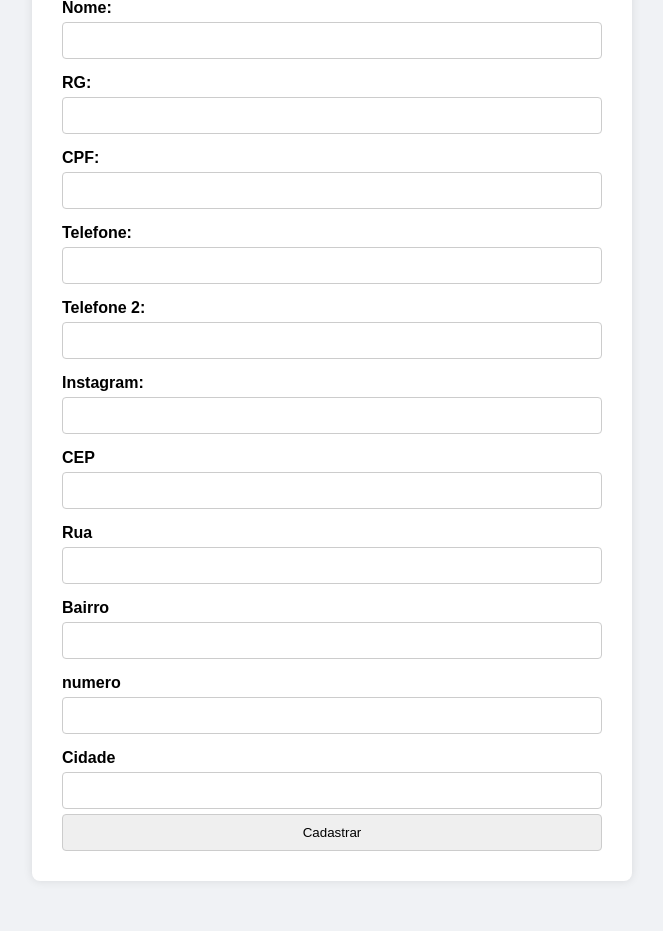
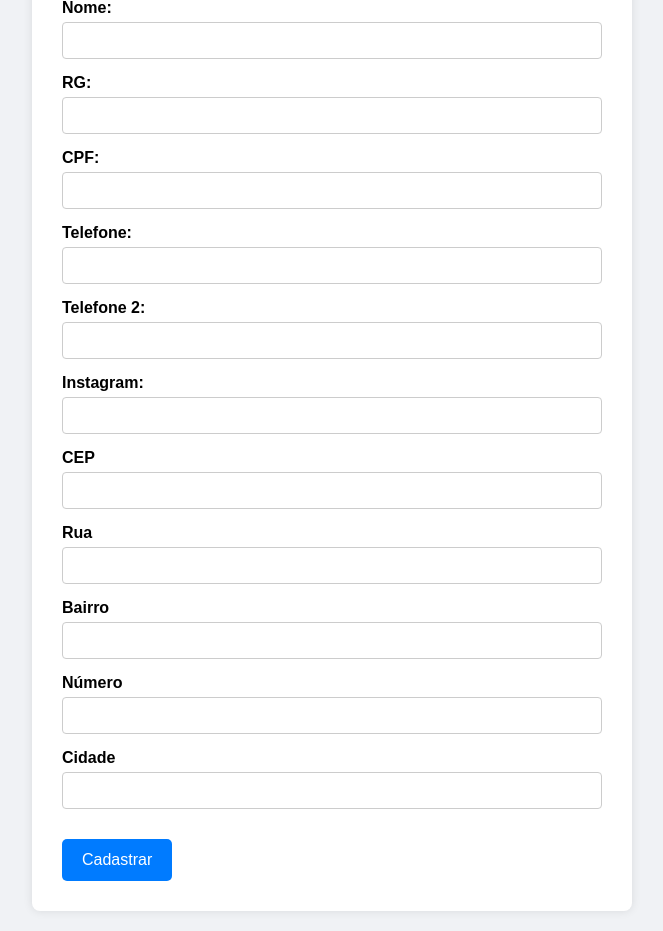
Before and after one commit to Caiera02/BrilhaMais, a Django app: template vendedoras/templates/cadastro.html in a window 1280 px wide. Shown: the part 129-1060 px from the top of the page, without its empty margins (308-971 px from the left). Before the commit the page ends 1010 px from the top, so only its background shows below. Run offline with Django 5.2, Linux system fonts and the light colour scheme; the template is opened without the code that fills it: values that come from a table or form of the project are taken from there, others are empty.

Commit message:
ajustado o botao do formulario

```diff
--- a/static/JS/cadastro.js
+++ b/static/JS/cadastro.js
@@ -1,8 +1,8 @@
 async function BuscaCep() {
 
-    let cep1= document.getElementById('cep').value
+    let cep1 = document.getElementById('cep').value
     // let url = `https://viacep.com.br/ws/${cep1}/json/`
-    let url = 'https://viacep.com.br/ws/'+ cep1 +'/json/'
+    let url = 'https://viacep.com.br/ws/' + cep1 + '/json/'
 
     await fetch(url).then((response) => {
         // Transforma JSON em OBJ
@@ -17,3 +17,7 @@ async function BuscaCep() {
 
     })
 }
+
+async function Salvar() {
+    alert('Cadastro realizado com sucesso !! \n \n Seja Bem vindo !!');
+}
--- a/vendedoras/templates/cadastro.html
+++ b/vendedoras/templates/cadastro.html
@@ -9,7 +9,6 @@
   </head>
 
   <body>
-
     <div class="container">
       <h1>Cadastro Consultora</h1>
       <form method="post">
@@ -18,42 +17,36 @@
         {{ new_form.nome }}
 
         <label for="rg">RG:</label>
-       {{ new_form.rg }}
+        {{ new_form.rg }}
 
         <label for="cpf">CPF:</label>
-        {{ new_form.cpf}}
+        {{ new_form.cpf }}
 
         <label for="telefone1">Telefone:</label>
-        {{ new_form.telefone}}
+        {{ new_form.telefone }}
 
         <label for="telefone2">Telefone 2:</label>
-        {{ new_form.telefone_2}}
+        {{ new_form.telefone_2 }}
 
         <label for="instagram1">Instagram:</label>
-        {{ new_form.instagram}}
+        {{ new_form.instagram }}
 
-        <label for="Cep">CEP</label>
-        {{new_form.cep}}
-        {% comment %} <input type="text" id="cep" onchange="BuscaCep()" name="cep"> {% endcomment %}
+        <label for="id_cep">CEP</label>
+        {{ new_form.cep }}
 
-        <label for="">Rua</label>
-        {{new_form.rua}}
-        {% comment %} <input type="text" id="logradouro" name="rua"> {% endcomment %}
+        <label for="rua">Rua</label>
+        {{ new_form.rua }}
 
-        <label for="">Bairro</label>
-        {{new_form.bairro}}
-        {% comment %} <input type="text" id="bairro" name="bairro"> {% endcomment %}
+        <label for="bairro">Bairro</label>
+        {{ new_form.bairro }}
 
-        <label for="">numero</label>
-        {{new_form.numero}}
-        {% comment %} <input type="text" id="numero" name="numero" > {% endcomment %}
+        <label for="numero">Número</label>
+        {{ new_form.numero }}
 
-        <label for="">Cidade</label>
-        {{new_form.cidade}}
-        {% comment %} <input type="text" id="estado" name="cidade"> {% endcomment %}
+        <label for="cidade">Cidade</label>
+        {{ new_form.cidade }}
 
-        <input type="submit" value="Cadastrar" class="btn btn-primary" >
-
+        <button type="submit" onclick="Salvar()" value="Cadastrar"> Cadastrar</button>
       </form>
     </div>
     <script src="{% static 'Js/cadastro.js' %}"></script>
--- a/vendedoras/views.py
+++ b/vendedoras/views.py
@@ -1,7 +1,9 @@
+from django.contrib.auth.decorators import login_required
 from django.shortcuts import render,redirect
 from vendedoras.forms import RepresentantesModelForm
 # Create your views here.
 
+@login_required(login_url='/admin/')
 def cadastro_view(request):
     if request.method =='POST':
         new_form= RepresentantesModelForm(request.POST)
```
Also changed, not shown: db.sqlite3.
